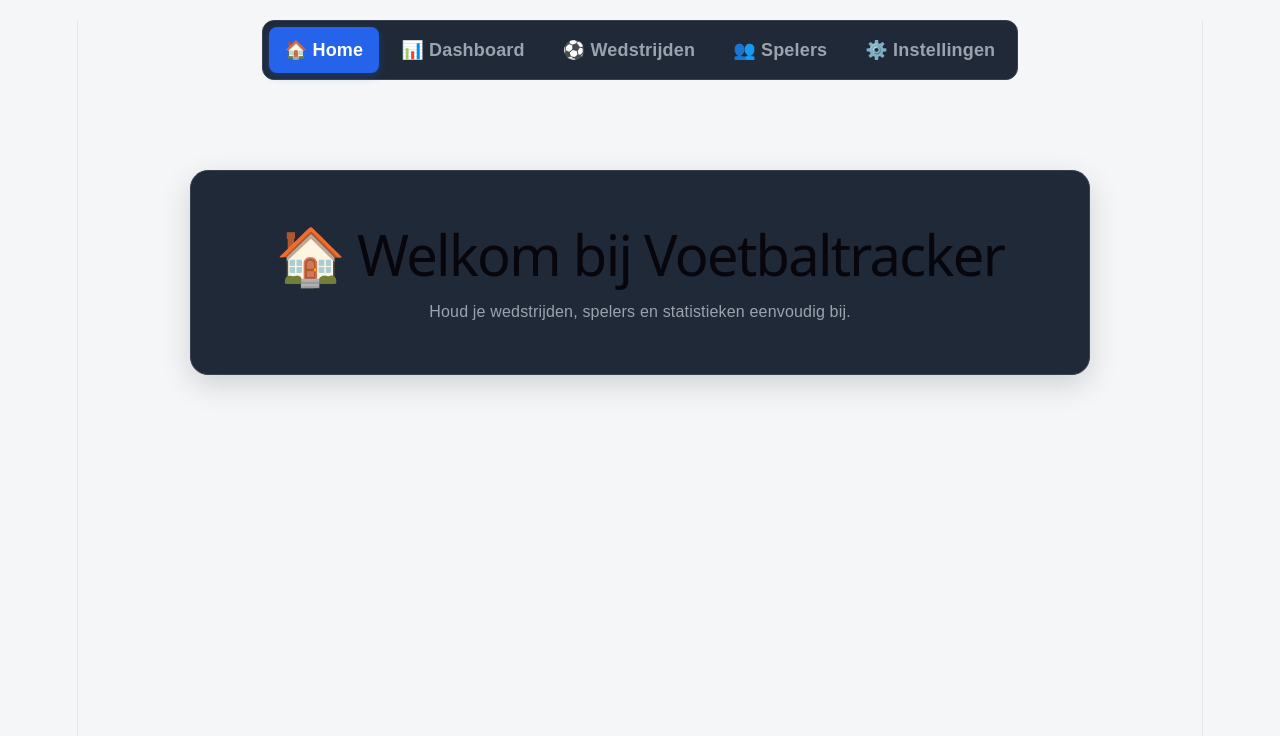
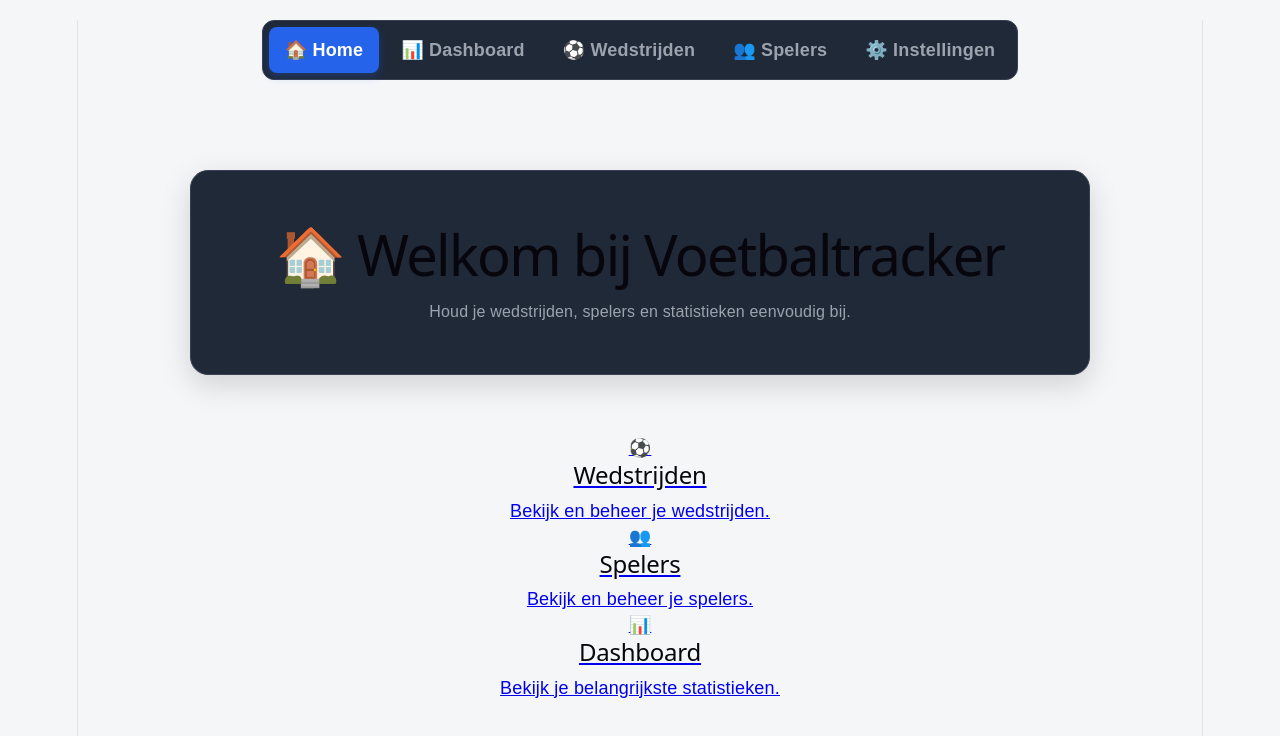
Before and after one commit to Ryan050409/simpel-design, a React (Vite) app: page / in a window 1280 px wide. Shown: the top 736 px of the page. Built offline with nearby package versions, Linux system fonts and the light colour scheme.

Commit message:
Home pagina uitgebreid met eenvoudige navigatiekaarten

```diff
--- a/src/HomePage.tsx
+++ b/src/HomePage.tsx
@@ -1,3 +1,5 @@
+import { Link } from "react-router-dom";
+
 function HomePage() {
   return (
     <div className="home-page">
@@ -5,6 +7,26 @@ function HomePage() {
         <h1>🏠 Welkom bij Voetbaltracker</h1>
         <p>Houd je wedstrijden, spelers en statistieken eenvoudig bij.</p>
       </div>
+
+      <div className="home-page-links">
+        <Link to="/wedstrijden" className="home-page-card">
+          <span>⚽</span>
+          <h2>Wedstrijden</h2>
+          <p>Bekijk en beheer je wedstrijden.</p>
+        </Link>
+
+        <Link to="/spelers" className="home-page-card">
+          <span>👥</span>
+          <h2>Spelers</h2>
+          <p>Bekijk en beheer je spelers.</p>
+        </Link>
+
+        <Link to="/dashboard" className="home-page-card">
+          <span>📊</span>
+          <h2>Dashboard</h2>
+          <p>Bekijk je belangrijkste statistieken.</p>
+        </Link>
+      </div>
     </div>
   );
 }
```
